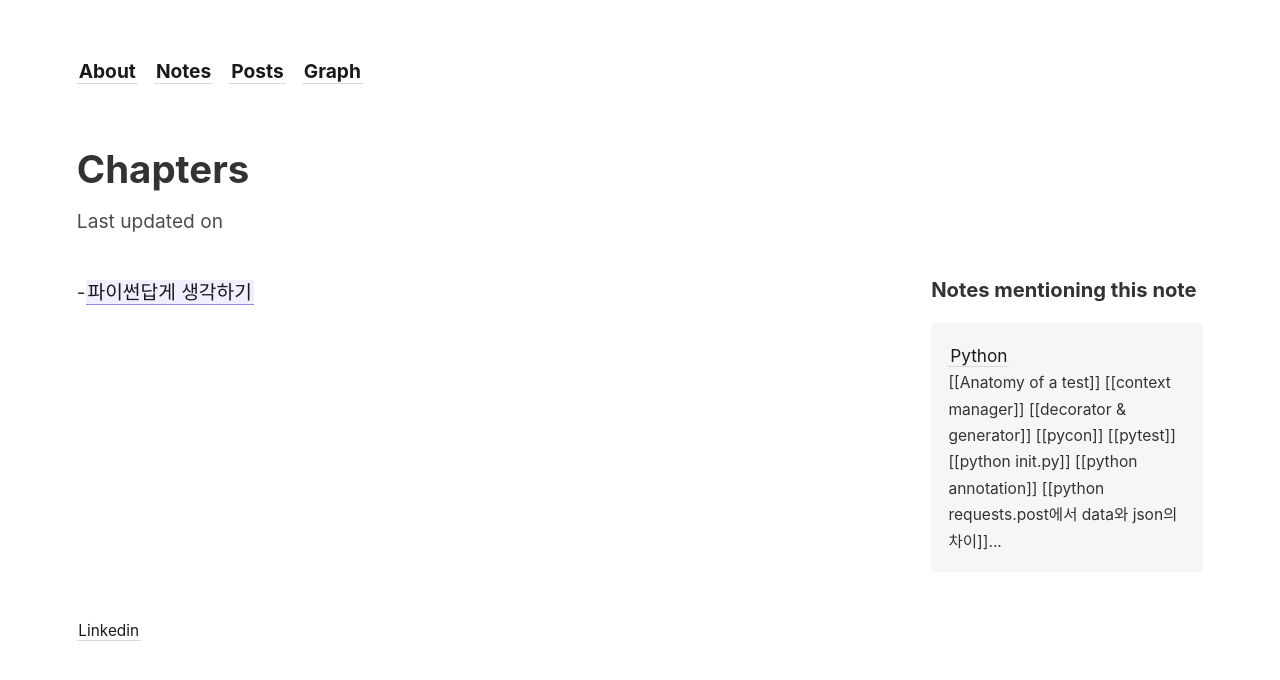
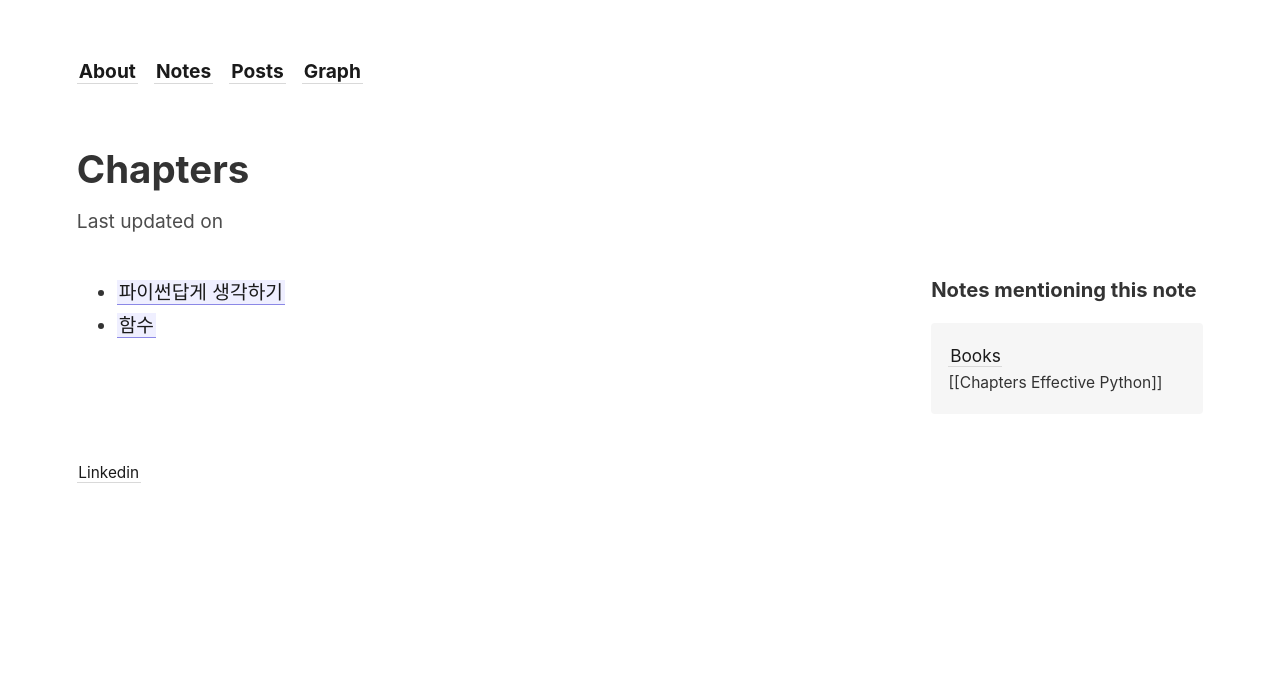
Before and after one commit to hyoinandout/hyoinandout.github.io, a Jekyll site: the page built from _notes/2_programming/20_python/205_books/2050_effective-python/Chapters.md, in a window 1280 px wide. Shown: the top 680 px of the page. Built offline with Jekyll 4.4.1, drawn with Linux system fonts in a browser that asks for light colours.

Commit message:
vault backup: 2023-02-27 21:13:15

```diff
--- a/_notes/2_programming/20_python/200_python.md
+++ b/_notes/2_programming/20_python/200_python.md
@@ -16,4 +16,4 @@ title: "Python"
 - [[이해하기 쉬운 이름]]
 - [[코딩 스타일 정립과 코드 포매팅 자동화]]
 - [[환경 설정과 명령행 사용 방법]]
-- [[Chapters]]
+- [[books]]
--- a/_notes/2_programming/20_python/205_books/2050_effective-python/Chapters.md
+++ b/_notes/2_programming/20_python/205_books/2050_effective-python/Chapters.md
@@ -1,4 +1,5 @@
 ---
 ---
 
--[[파이썬답게 생각하기]]
+- [[파이썬답게 생각하기]]
+- [[함수]]
--- /dev/null
+++ b/_notes/2_programming/20_python/205_books/books.md
@@ -0,0 +1 @@
+- [[Chapters|Effective Python]]
```
